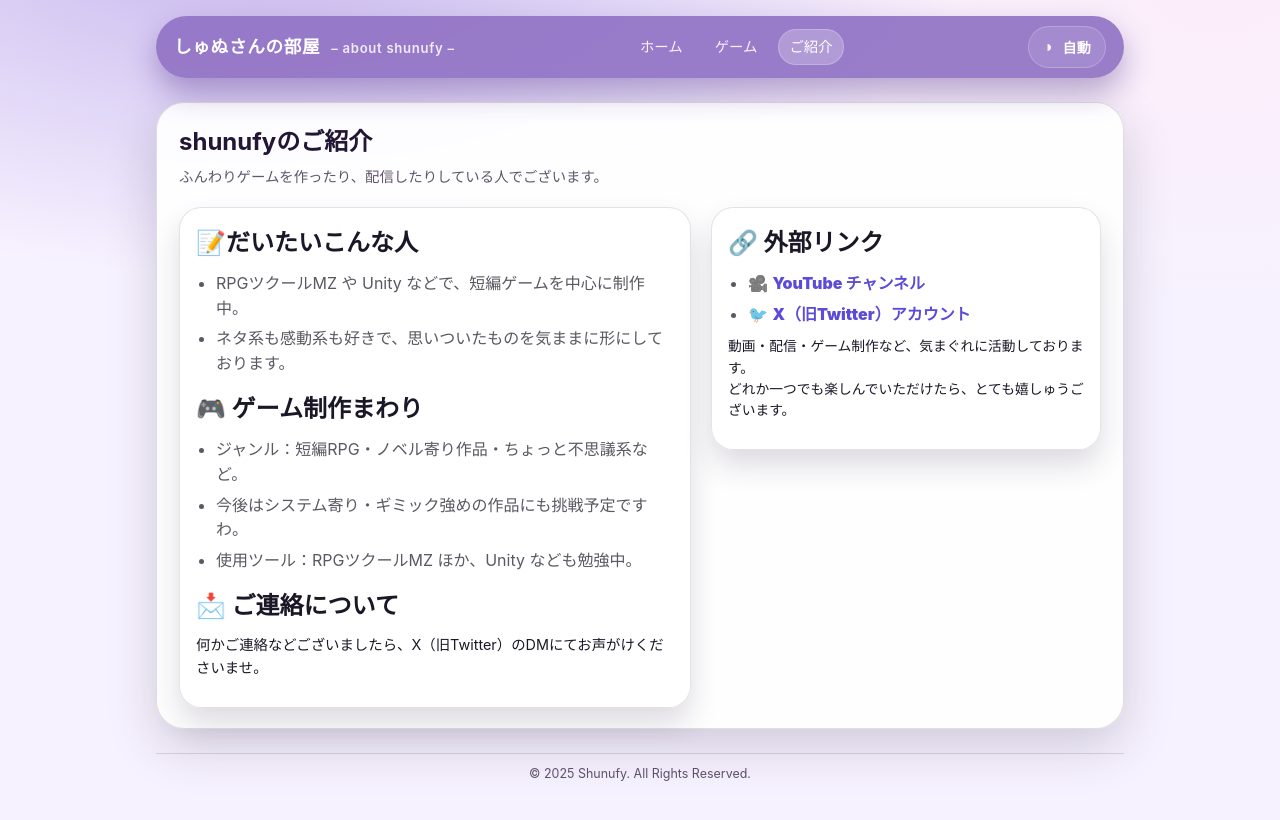
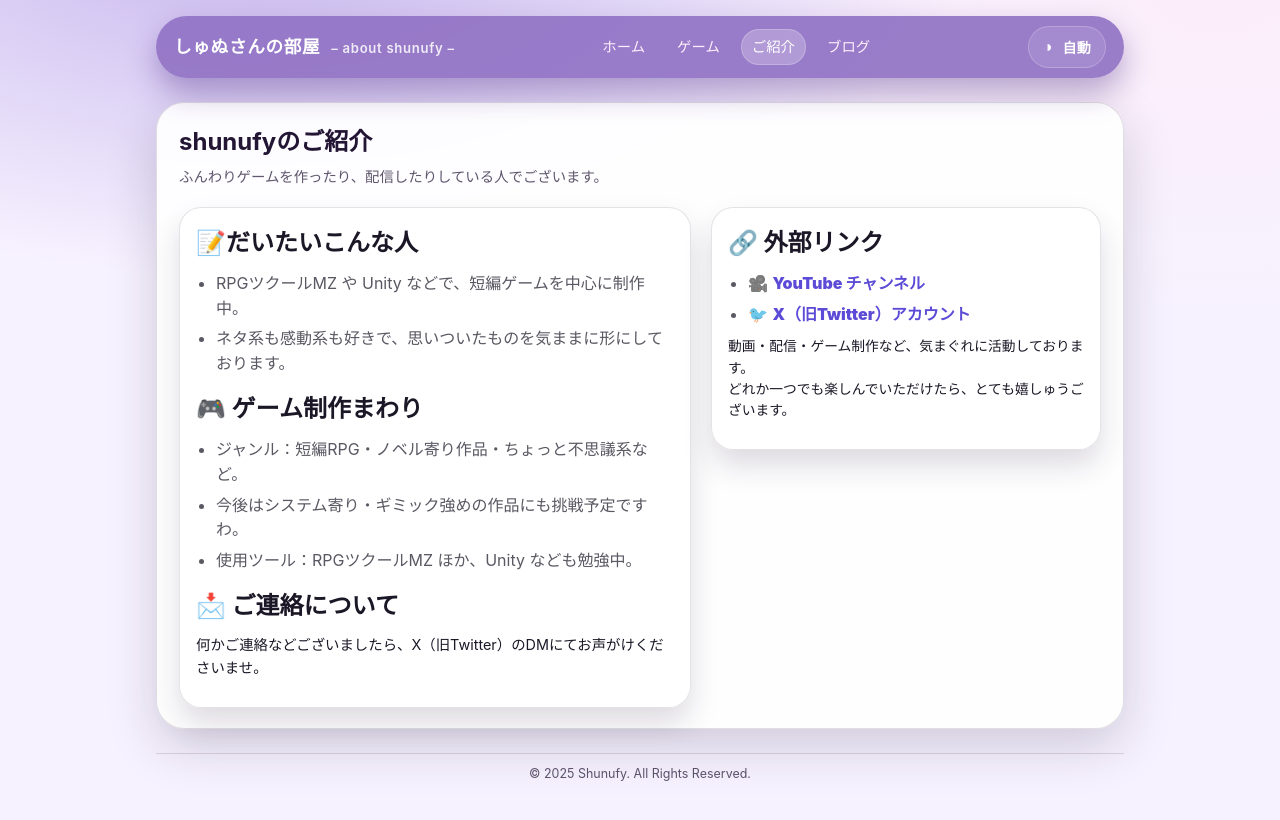
Before and after one commit to shunufy/shunufy.github.io, a plain HTML site: page about.html in a window 1280 px wide. Drawn offline with Linux system fonts and the light colour scheme.

Commit message:
Improve UI and add PWA features

```diff
--- a/about.html
+++ b/about.html
@@ -22,6 +22,8 @@
           <a href="index.html">ホーム</a>
           <a href="games.html">ゲーム</a>
           <a href="about.html" class="is-active">ご紹介</a>
+          <a href="blog.html">ブログ</a>
+
         </nav>
 
         <button id="themeToggleBtn" class="theme-toggle" type="button" aria-label="テーマ: 自動">
```
Also changed, not shown: games.html (+2 -0 lines).
